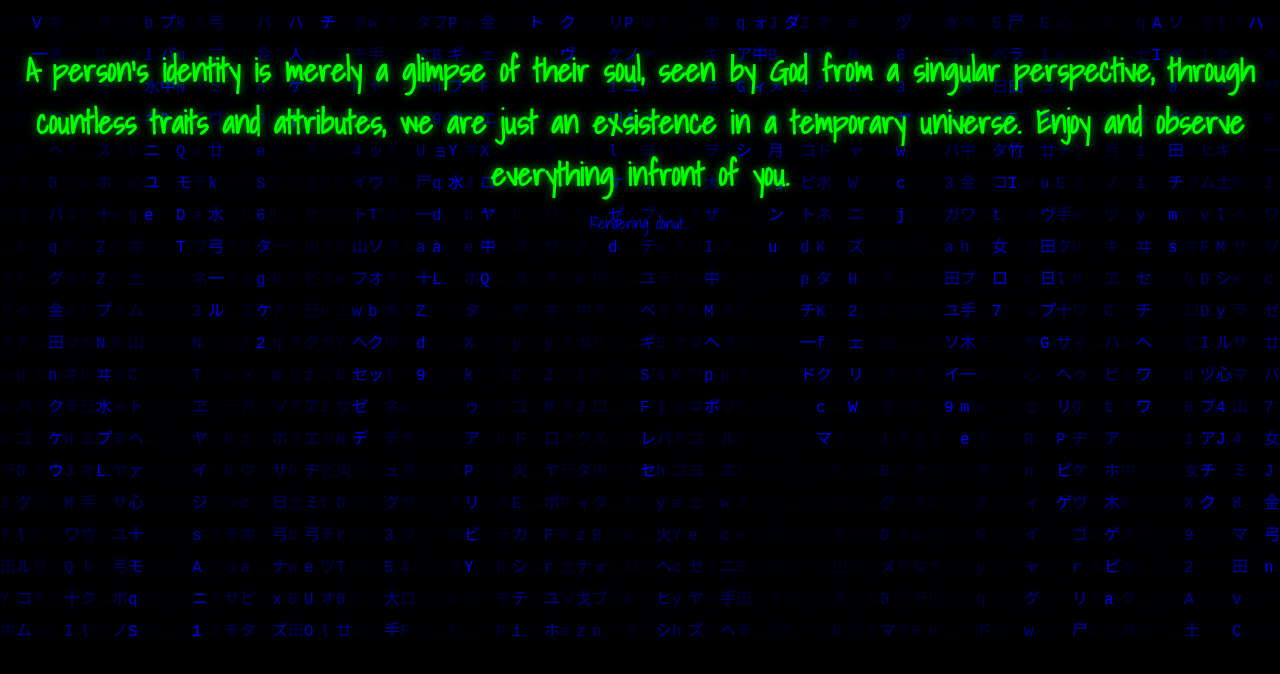
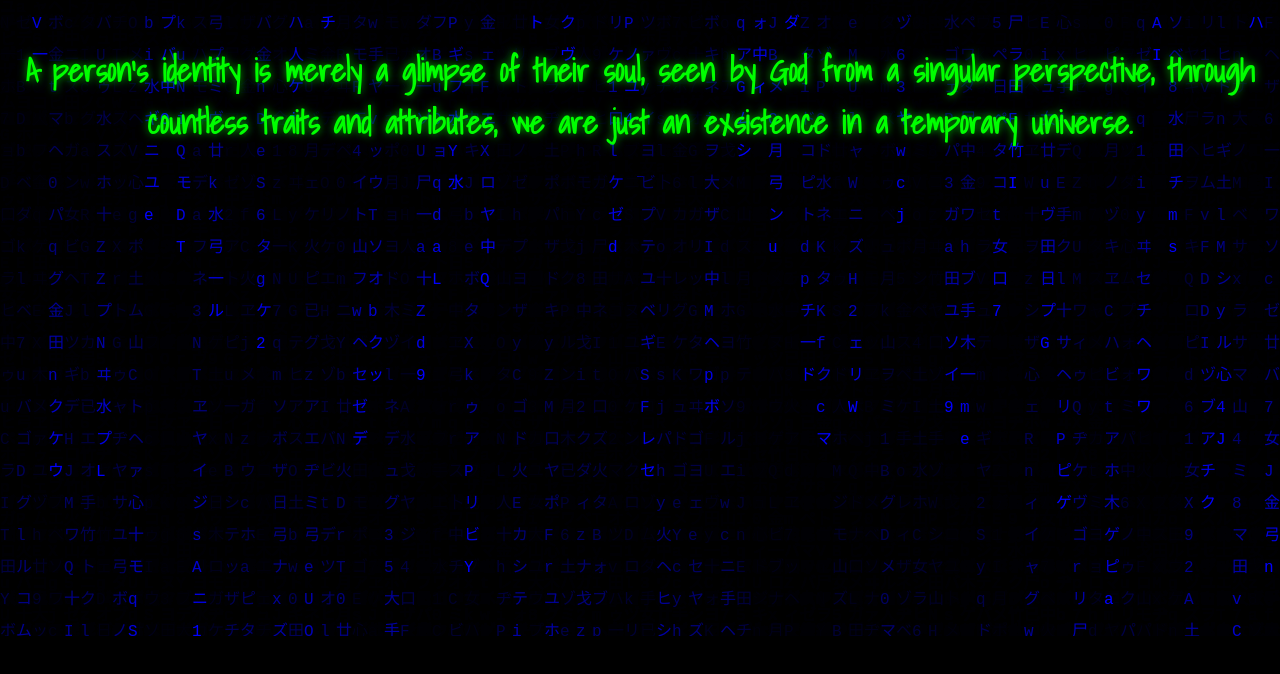
Before and after one commit to xaaronbluex/xbluex.space, a plain HTML site: page index.html in a window 1280 px wide. Shown: the part 164-838 px from the top of the page. Drawn offline with Linux system fonts and the light colour scheme.

Commit message:
Update index.html

```diff
--- a/index.html
+++ b/index.html
@@ -20,8 +20,8 @@
     </div>
 
     <div class="donut-section">
-        <h2>A person's identity is merely a glimpse of their soul, seen by God from a singular perspective, through countless traits and attributes, we are just an exsistence in a temporary universe. Enjoy and observe everything infront of you. </h2>
-        <div id="">Rendering donut...</div>
+        <h2>A person's identity is merely a glimpse of their soul, seen by God from a singular perspective, through countless traits and attributes, we are just an exsistence in a temporary universe. </h2>
+        <div id="">...</div>
     </div>
     <div class="filler-content">
     </div>
```
